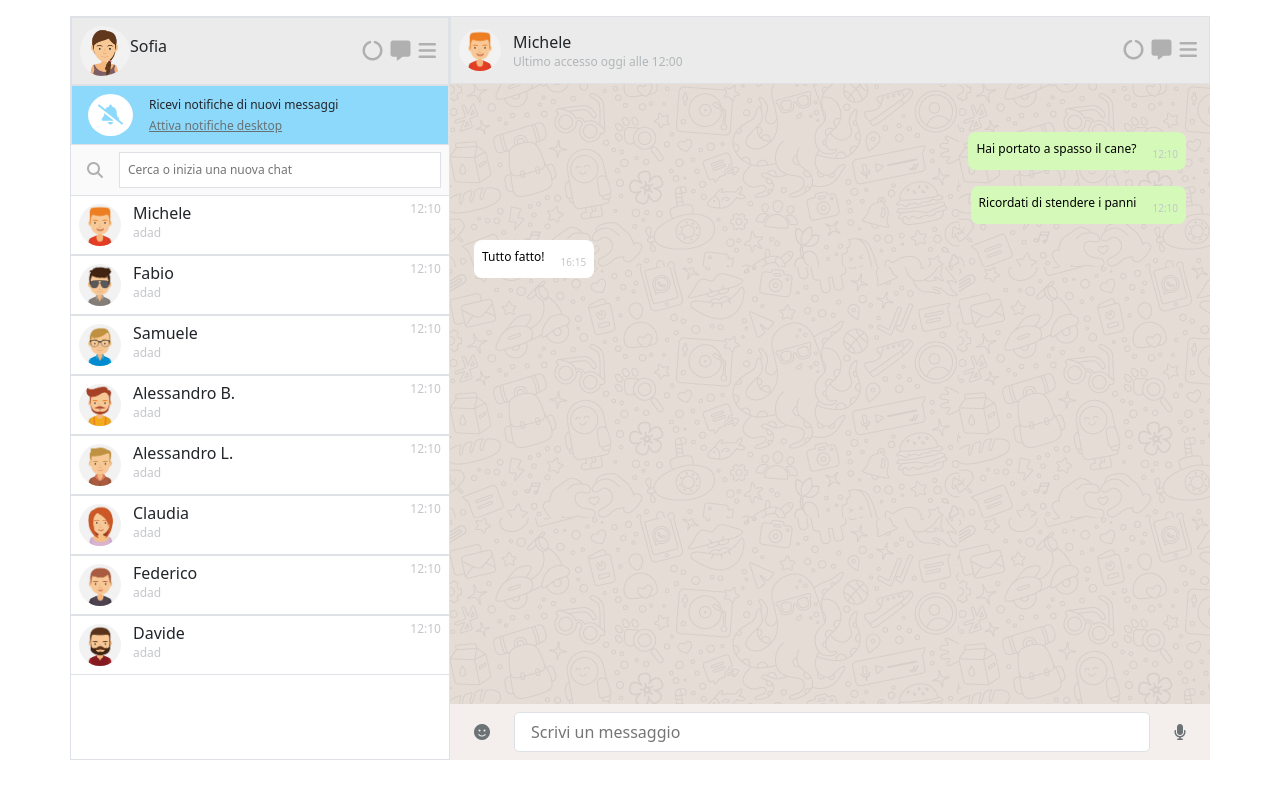
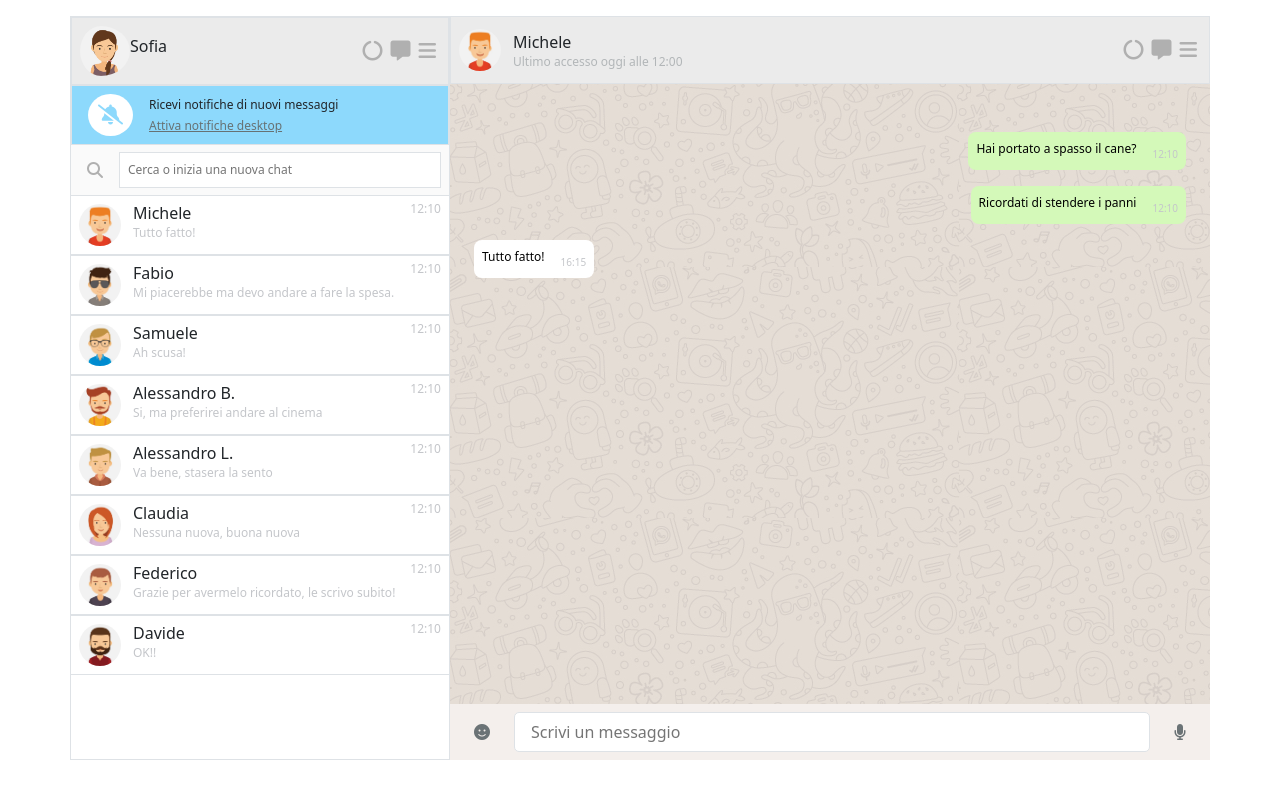
Before and after one commit to Robin9800/vue-boolzapp, a plain HTML site: page index.html in a window 1280 px wide. Drawn offline with nearby package versions, Linux system fonts and the light colour scheme.

Commit message:
getLastMessage function created

```diff
--- a/index.html
+++ b/index.html
@@ -53,7 +53,7 @@
                                 :alt="contact.name">
                                 <div class="info-user mt-1 flex-column">
                                     <h2 class="fs-6 mb-0 pt-1">{{contact.name}}</h2>
-                                    <p class="mb-0">adad</p>
+                                    <p class="mb-0">{{getLastMessage(contact)}}</p>
                                 </div>
                              </div>
                             <!--TIME-->
--- a/script.js
+++ b/script.js
@@ -165,6 +165,13 @@ const contacts = [
 const app = new Vue({
     el: '#root',
     data: {
-        contacts
+        contacts,
+    },
+    methods: {
+        getLastMessage(contact){
+            const messages = contact.messages;
+            const lastMessage = messages[messages.length-1].message;
+            return lastMessage;
+        }
     }
 })
```
